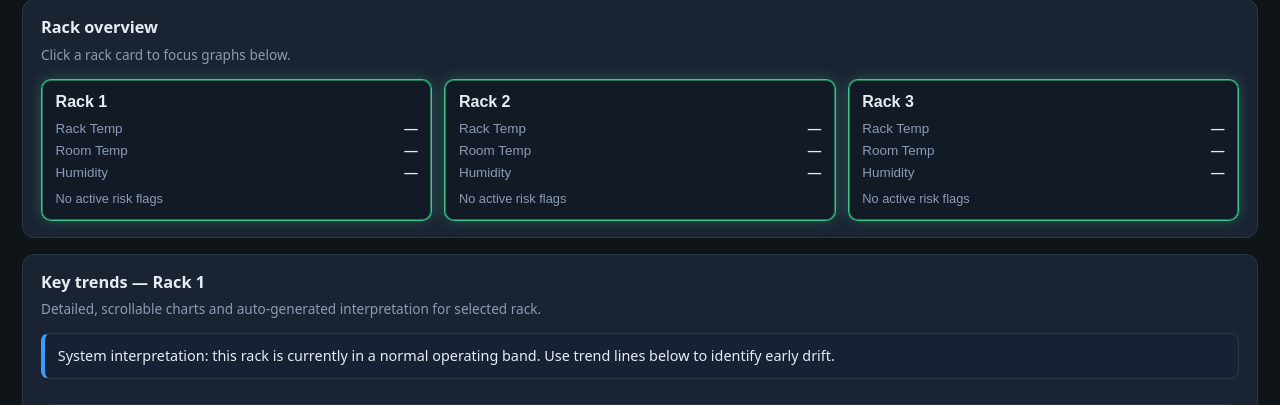
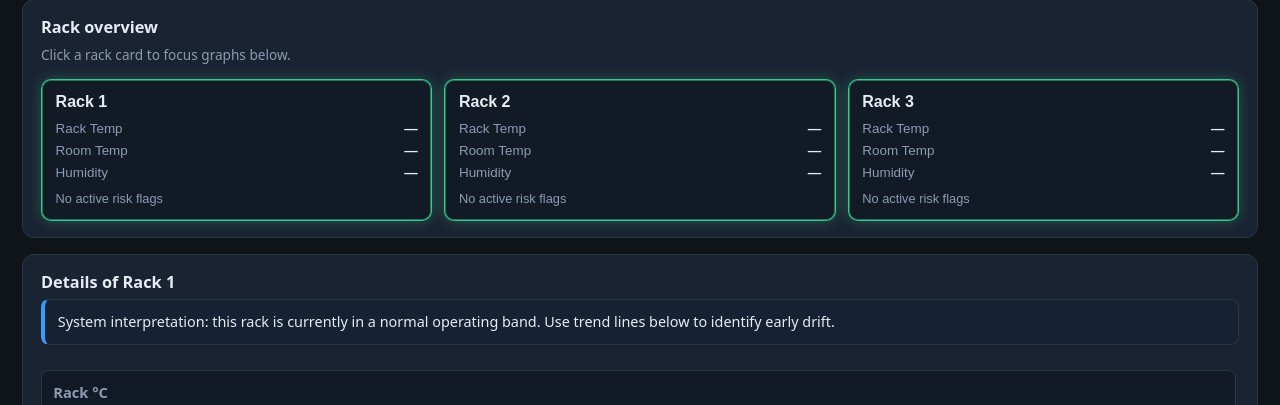
Before and after one commit to AbhishekMudaraddi/FogAndEdge, a Flask app: page / in a window 1280 px wide. Shown: the part 141-546 px from the top of the page. Run offline with Flask 3, Linux system fonts and the light colour scheme.

Commit message:
Frontend changes

```diff
--- a/cloud_app/static/css/style.css
+++ b/cloud_app/static/css/style.css
@@ -132,6 +132,12 @@ body {
   font-size: 0.86rem;
 }
 
+.alert-item.ok {
+  border: 1px solid rgba(61, 220, 151, 0.55);
+  border-left: 4px solid var(--ok);
+  background: rgba(61, 220, 151, 0.15);
+}
+
 .charts {
   display: grid;
   grid-template-columns: repeat(2, minmax(0, 1fr));
--- a/cloud_app/static/js/dashboard.js
+++ b/cloud_app/static/js/dashboard.js
@@ -114,9 +114,10 @@
     }
   }
 
-  function enqueueAlert(message) {
+  function enqueueAlert(message, level) {
     activeAlerts.unshift({
       message,
+      level: level || "danger",
       ts: new Date().toLocaleTimeString(),
     });
     activeAlerts = activeAlerts.slice(0, 5);
@@ -128,7 +129,7 @@
     if (!activeAlerts.length) return;
     for (const a of activeAlerts) {
       const item = document.createElement("div");
-      item.className = "alert-item";
+      item.className = "alert-item" + (a.level === "ok" ? " ok" : "");
       item.textContent = `[${a.ts}] ${a.message}`;
       alertsPanel.appendChild(item);
     }
@@ -144,11 +145,11 @@
       overheatState[rid] = next;
 
       if (next === 1) {
-        enqueueAlert(`${rackRow.label} overheating for 30 seconds (temp ${Number(tempRow.value).toFixed(2)}°C).`);
+        enqueueAlert(`${rackRow.label} overheating for 30 seconds (temp ${Number(tempRow.value).toFixed(2)}°C).`, "danger");
       } else if (next === 2) {
-        enqueueAlert(`${rackRow.label} overheating for 60 seconds. Immediate cooling action recommended.`);
+        enqueueAlert(`${rackRow.label} overheating for 60 seconds. Immediate cooling action recommended.`, "danger");
       } else if (!hot && prev > 0) {
-        enqueueAlert(`${rackRow.label} temperature returned to normal range.`);
+        enqueueAlert(`${rackRow.label} temperature returned to normal range.`, "ok");
       }
     }
     renderAlerts();
@@ -238,7 +239,7 @@
   }
 
   async function refreshCharts() {
-    chartsTitle.textContent = `Key trends — ${rackName(selectedRackId)}`;
+    chartsTitle.textContent = `Details of ${rackName(selectedRackId)}`;
     const insightBits = [];
     for (const st of SENSOR_ORDER) {
       try {
--- a/cloud_app/templates/dashboard.html
+++ b/cloud_app/templates/dashboard.html
@@ -21,8 +21,7 @@
       </section>
 
       <section class="panel">
-        <h2 id="charts-title">Key trends</h2>
-        <p class="hint">Detailed, scrollable charts and auto-generated interpretation for selected rack.</p>
+        <h2 id="charts-title">Details of rack</h2>
         <div id="rack-insight" class="rack-insight"></div>
         <div id="alerts-panel" class="alerts-panel" aria-live="polite"></div>
         <div class="charts" id="charts-root"></div>
```
